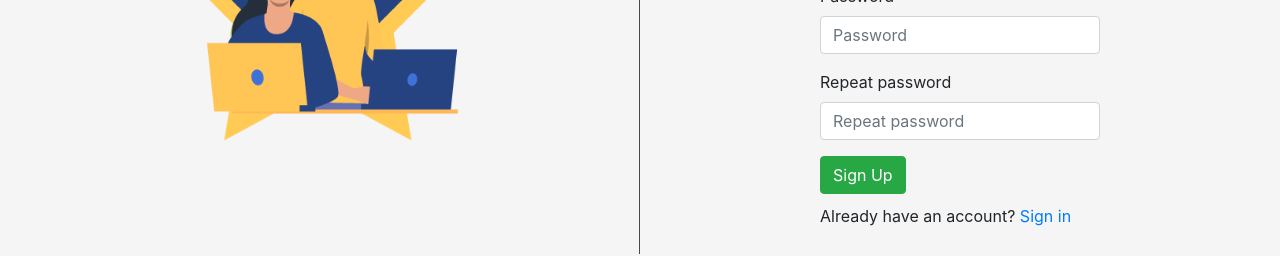
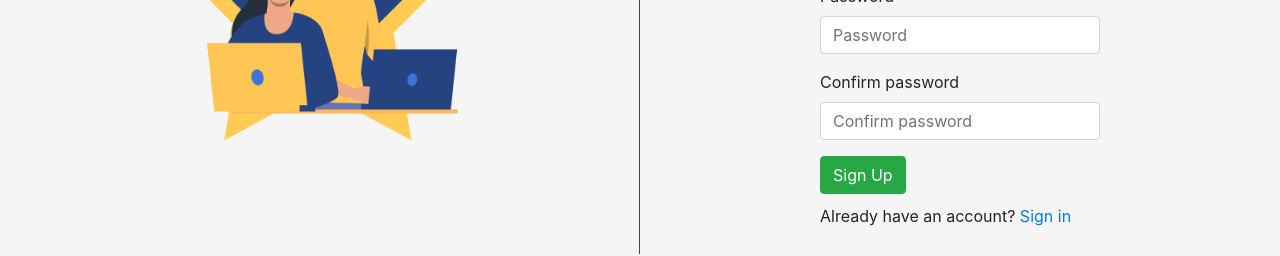
Before and after one commit to 2110423-2019-2/sec2_ShibaInu_front_end, a React (Create React App) app: page /signup in a window 1280 px wide. Shown: the part 397-653 px from the top of the page. Built offline with nearby package versions, Linux system fonts and the light colour scheme.

Commit message:
validate signin and signup form

```diff
--- a/src/SignIn.js
+++ b/src/SignIn.js
@@ -12,6 +12,7 @@ class SignIn extends React.Component {
         super(props);
         this.state = {
             loginData: { username: '', password: '' },
+            validated: false,
         };
         this.handleChange = this.handleChange.bind(this);
         this.handleSubmit = this.handleSubmit.bind(this);
@@ -27,15 +28,38 @@ class SignIn extends React.Component {
 
     handleSubmit = (e) => {
 
+        this.setState({ validated: true });
         e.preventDefault();
+
+        const form = e.currentTarget;
+        if (form.checkValidity() === false) {
+            e.stopPropagation();
+            return;
+        }
 
         axios.post('http://35.198.228.244:10000/auth/login', this.state.loginData)
             .then((response) => {
-                // localStorage.setItem('access_token', response.data.access_token);
-                LocalStorageService.setToken(response.data.access_token);
+
+                switch (response.status) {
+                    // Created
+                    case 201:
+                        LocalStorageService.setToken(response.data.access_token);
+                        console.log('Logged in');
+                        break;
+
+                    // Other case
+                    default:
+                        console.log('Status code is ' + response.status);
+                }
+
             })
             .catch((error) => {
-                console.error(error);
+
+                if (error.response.status === 401) {
+                    console.log('Unauthorization');
+                } else {
+                    console.error(error);
+                }
             })
     }
 
@@ -54,17 +78,23 @@ class SignIn extends React.Component {
                         <div className='right-content'>
                             <div className='form-name'>Sign In</div>
                             <div className='form-container'>
-                                <Form>
+                                <Form noValidate={true} validated={this.state.validated} onSubmit={this.handleSubmit}>
                                     <Form.Group controlId="formBasicUsername">
                                         <Form.Label>Username</Form.Label>
-                                        <Form.Control type="username" placeholder="Username" name='username' onChange={this.handleChange}/>
+                                        <Form.Control type="username" placeholder="Username" name='username' onChange={this.handleChange} required />
+                                        <Form.Control.Feedback type="invalid">
+                                            Please provide a valid username.
+                                        </Form.Control.Feedback>
                                     </Form.Group>
 
                                     <Form.Group controlId="formBasicPassword">
                                         <Form.Label>Password</Form.Label>
-                                        <Form.Control type="password" placeholder="Password" name='password' onChange={this.handleChange}/>
+                                        <Form.Control type="password" placeholder="Password" name='password' onChange={this.handleChange} required />
+                                        <Form.Control.Feedback type="invalid">
+                                            Please provide a valid password.
+                                        </Form.Control.Feedback>
                                     </Form.Group>
-                                    <Button variant="success" type="submit" onClick={this.handleSubmit}>
+                                    <Button variant="success" type="submit" >
                                         Sign In
                                     </Button>
                                     <p>Don't have an account? <a href='/signup'>Create account</a></p>
--- a/src/SignUp.js
+++ b/src/SignUp.js
@@ -11,9 +11,20 @@ class SignUp extends React.Component {
         super(props);
         this.state = {
             registerData: { fullname: '', username: '', password: '' },
+            validated: false,
         };
         this.handleChange.bind(this);
         this.handleSubmit.bind(this);
+        this.checkPassword.bind(this);
+    }
+
+    checkPassword = (e) => {
+        if (e.target.value === this.state.registerData.password) {
+            e.target.setCustomValidity("");
+        } else {
+            e.target.setCustomValidity("Password not match");
+        }
+
     }
 
     handleChange = (e) => {
@@ -27,7 +38,14 @@ class SignUp extends React.Component {
 
     handleSubmit = (e) => {
 
+        this.setState({ validated: true });
         e.preventDefault();
+
+        const form = e.currentTarget;
+        if (form.checkValidity() === false) {
+            e.stopPropagation();
+            return;
+        }
 
         // axios.post('http://35.198.228.244:10000/users', this.state.registerData)
         //     .then((response) => {
@@ -53,28 +71,40 @@ class SignUp extends React.Component {
                         <div className='right-content'>
                             <div className='form-name'>Create an account</div>
                             <div className='form-container'>
-                                <Form>
+                                <Form noValidate={true} validated={this.state.validated} onSubmit={this.handleSubmit}>
                                     <Form.Group controlId="formBasicFullname">
                                         <Form.Label>Full name</Form.Label>
-                                        <Form.Control type="text" placeholder="Full name" name='fullname' onChange={this.handleChange} />
+                                        <Form.Control type="text" placeholder="Full name" name='fullname' onChange={this.handleChange} required />
+                                        <Form.Control.Feedback type="invalid">
+                                            Please provide a valid full name.
+                                        </Form.Control.Feedback>
                                     </Form.Group>
 
                                     <Form.Group controlId="formBasicUsername">
                                         <Form.Label>Username</Form.Label>
-                                        <Form.Control type="username" placeholder="Username" name='username' onChange={this.handleChange} />
+                                        <Form.Control type="username" placeholder="Username" name='username' onChange={this.handleChange} required />
+                                        <Form.Control.Feedback type="invalid">
+                                            Please provide a valid username.
+                                        </Form.Control.Feedback>
                                     </Form.Group>
 
                                     <Form.Group controlId="formBasicPassword">
                                         <Form.Label>Password</Form.Label>
-                                        <Form.Control type="password" placeholder="Password" name='password' onChange={this.handleChange} />
+                                        <Form.Control type="password" placeholder="Password" name='password' onChange={this.handleChange} required />
+                                        <Form.Control.Feedback type="invalid">
+                                            Please provide a valid password.
+                                        </Form.Control.Feedback>
                                     </Form.Group>
 
-                                    <Form.Group controlId="formBasicRepeatPassword">
-                                        <Form.Label>Repeat password</Form.Label>
-                                        <Form.Control type="password" placeholder="Repeat password" />
+                                    <Form.Group controlId="formBasicConfirmPassword">
+                                        <Form.Label>Confirm password</Form.Label>
+                                        <Form.Control type="password" placeholder="Confirm password" onChange={this.checkPassword} required />
+                                        <Form.Control.Feedback type="invalid">
+                                            Please input the same password as above.
+                                        </Form.Control.Feedback>
                                     </Form.Group>
 
-                                    <Button variant="success" type="submit" onClick={this.handleSubmit}>
+                                    <Button variant="success" type="submit">
                                         Sign Up
                                     </Button>
                                     <p>Already have an account? <a href='/signin'>Sign in</a></p>
```
